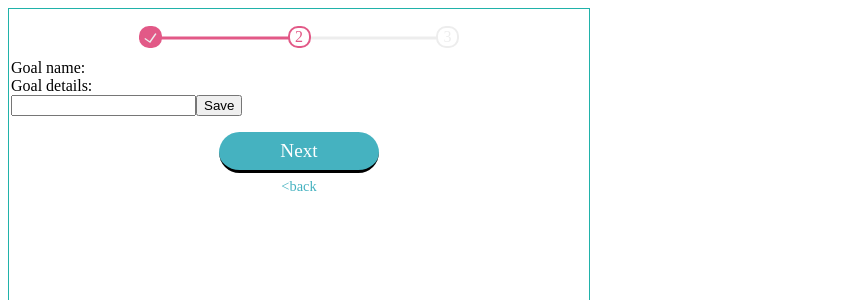
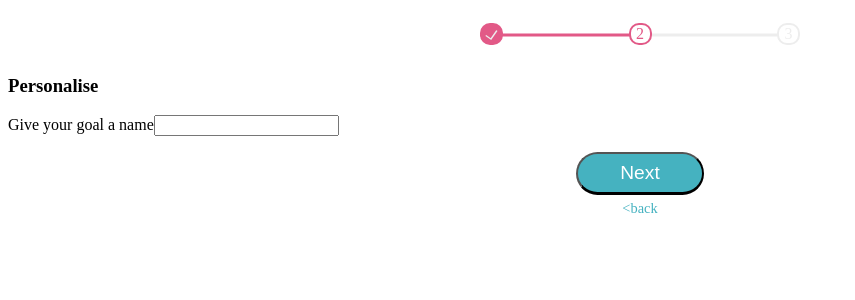
Before and after one commit to maciejk77/gg-app, a React (Create React App) app: page /title in a window 1280 px wide. Shown: the top 300 px of the page, without its empty margins (0-855 px from the left). Built offline with nearby package versions, Linux system fonts and the light colour scheme.

Commit message:
plan title styling

```diff
--- a/src/components/plan_title.js
+++ b/src/components/plan_title.js
@@ -1,55 +1,64 @@
-import React, { Component } from  'react';
-import '../styles/plan_title.css';
-import { Link } from 'react-router-dom';
-import StepsBar from './steps_bar';
-import propTypes from 'prop-types';
+import React, { Component } from "react";
+import { Link } from "react-router-dom";
+import { withRouter } from "react-router-dom";
+import propTypes from "prop-types";
+
+import StepsBar from "./steps_bar";
+import "../styles/plan_title.css";
 
 class PlanTitle extends Component {
   constructor(props) {
     super(props);
 
     this.state = {
-      term: ''
-    }
-    this.handleChange = this.handleChange.bind(this)
-    this.handleClick = this.handleClick.bind(this)
+      term: ""
+    };
   }
 
-  handleChange(e) {
+  static contextTypes = {
+    router: propTypes.object.isRequired
+  };
+
+  handleChange = e => {
     e.preventDefault();
     this.setState({
       term: e.target.value
     });
-  }
+  };
 
-  handleClick() {
-    this.props.getSubtitle(this.state.term)
-    this.setState({term: ''})
-  }
+  handleClick = () => {
+    this.props.getSubtitle(this.state.term);
+    this.setState({ term: "" });
+    this.context.router.history.push("/goals");
+  };
 
   render() {
-    const { plan_title, plan_subtitle } = this.props;
     return (
-      <div className="plan__title">
-        <StepsBar step={this.props.step}/>
-        <div>Goal name: {plan_title}</div>
-        <div>Goal details: {plan_subtitle}</div>
-        <input value={this.state.term} onChange={this.handleChange}/>
-        <button onClick={this.handleClick}>Save</button>
+      <div className="plan-title">
+        <StepsBar step={this.props.step} />
+        <h3 className="plan-title__title">Personalise</h3>
+        <label className="plan-title__label">Give your goal a name</label>
+        <input
+          className="plan-title__title-input"
+          value={this.state.term}
+          onChange={this.handleChange}
+        />
         <div className="button-group">
-          <Link to="/goals" className="button-group__next"> Next </Link>
-          <Link to="/category" className="button-group__back"> &lt;back </Link>
+          <button className="button-group__next" onClick={this.handleClick}>
+            Next
+          </button>
+          <Link to="/category" className="button-group__back">
+            &lt;back
+          </Link>
         </div>
       </div>
-    )
+    );
   }
 }
 
 PlanTitle.propTypes = {
-  // plan_title: ,
-  // plan_subtitle: ,
   // getSubtitle: ,
   step: propTypes.number
 };
 
-export default PlanTitle;
+export default withRouter(PlanTitle);
--- a/src/styles/plan_title.scss
+++ b/src/styles/plan_title.scss
@@ -1,8 +1,25 @@
-.plan__title {
-    border: solid 1px lightseagreen;
-    padding: 2px;
-    width: 36rem;
-    height: 23rem;
+.plan-title {
+  font-family: "Trebuchet MS", "Lucida Sans Unicode", "Lucida Grande",
+    "Lucida Sans", Arial, sans-serif;
+  height: 23rem;
+  margin: 0 auto;
+  width: 26rem;
+
+  &__title {
+    text-align: center;
+  }
+
+  &__label {
+    display: block;
+    font-size: 0.9rem;
+    margin: 0 0 5px 0;
+    text-align: center;
+  }
+
+  &__title-input {
+    padding: 4px;
+    width: 100%;
+  }
 }
 
 // bellow, shared by all components duplication?
@@ -10,18 +27,18 @@
   margin-top: 1rem;
 
   &__next {
-    background-color: rgb(69,178,192);
+    background-color: rgb(69, 178, 192);
     color: #fff;
     text-decoration: none;
     margin-right: 1rem;
     font-size: 1.4rem;
-    padding: .5rem;
+    padding: 0.5rem;
     border-radius: 2rem;
-    border-bottom: .2rem solid #000;
+    border-bottom: 0.2rem solid #000;
   }
 
   &__back {
     text-decoration: none;
-    color: rgb(69,178,192);
+    color: rgb(69, 178, 192);
   }
 }
```
Also changed, not shown: 1 other file (tests, documents, lock files or other folders).
